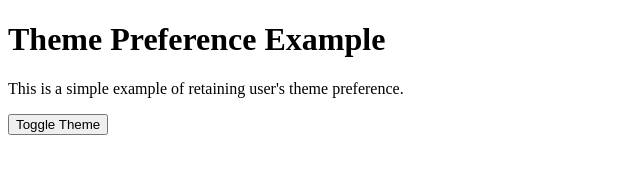
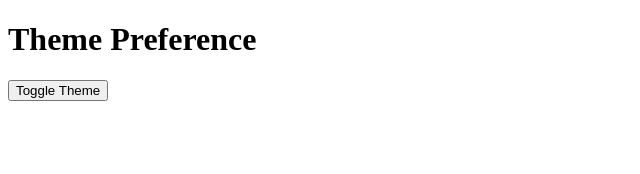
Before and after one commit to ShailikaS/Task---Kennet, a plain HTML site: page Browser_Theme/index.html in a window 1280 px wide. Shown: the whole page, without its empty margins (0-640 px from the left). Drawn offline with Linux system fonts and the light colour scheme.

Commit message:
Update index.html

```diff
--- a/Browser_Theme/index.html
+++ b/Browser_Theme/index.html
@@ -7,8 +7,7 @@
     <title>Theme Preference Example</title>
 </head>
 <body class="themable">
-    <h1>Theme Preference Example</h1>
-    <p>This is a simple example of retaining user's theme preference.</p>
+    <h1>Theme Preference</h1>
     <button id="toggleTheme">Toggle Theme</button>
     <script src="script.js"></script>
 </body>
```
